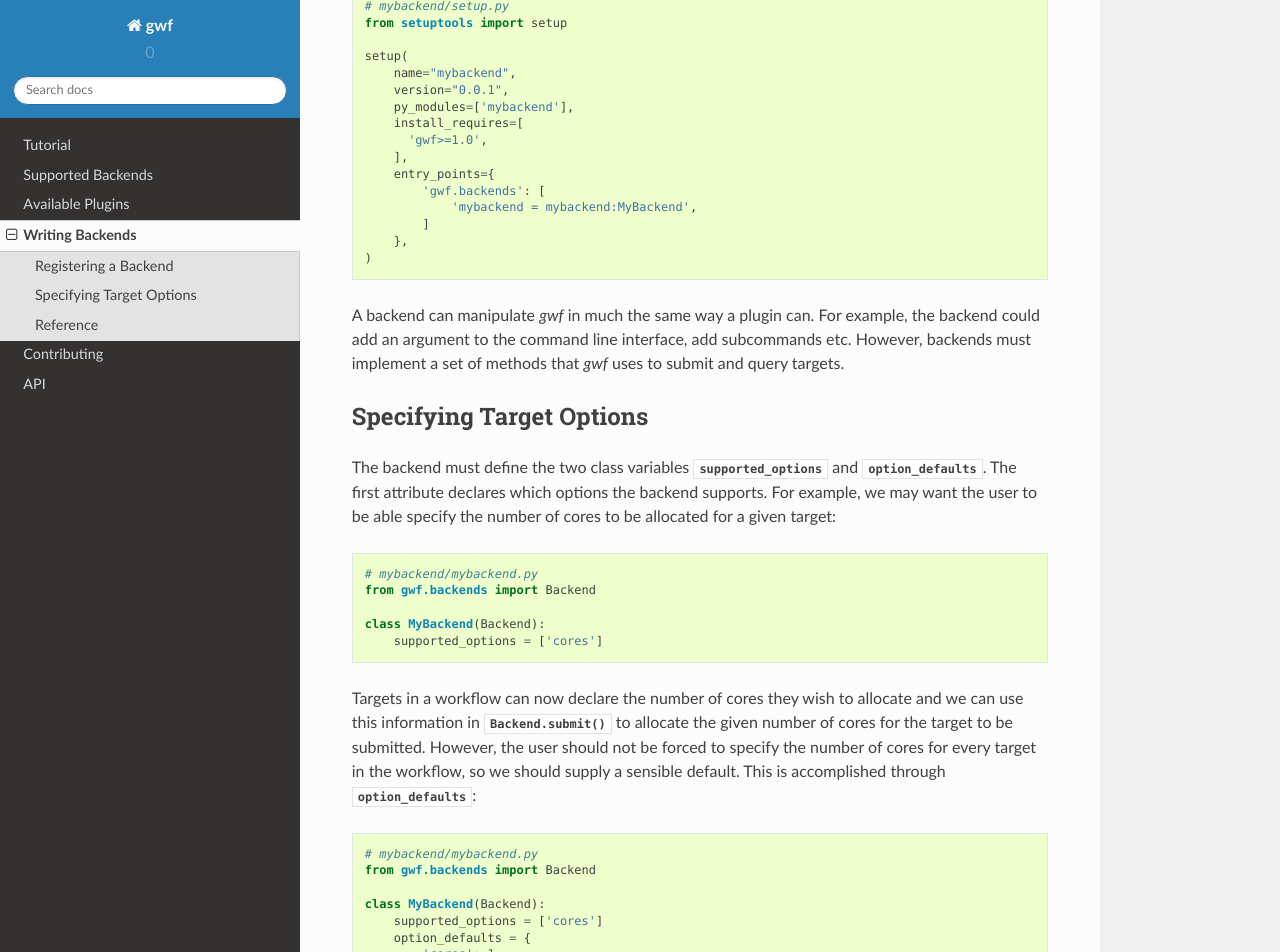
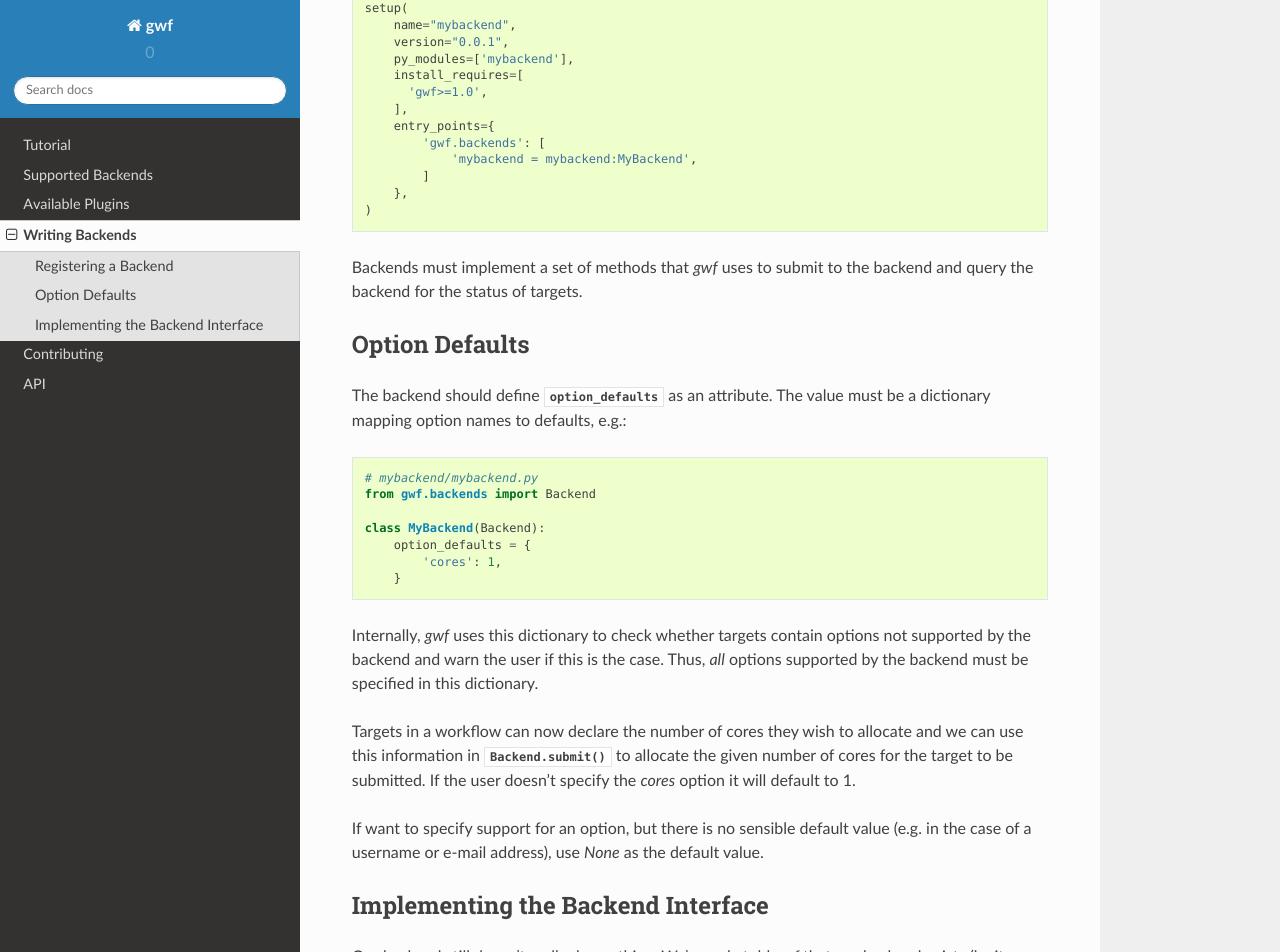
Before and after one commit to gwforg/gwf, a Sphinx documentation site: the page built from docs/writingbackends.rst, in a window 1280 px wide and 1400 px high, scrolled down 583 px. Shown: the top 952 px of the window. Built offline with Sphinx 7.4.7 and the Read the Docs theme 2.0.0, drawn with Linux system fonts in a browser that asks for light colours; some of the changed text lies outside the part shown.

Commit message:
Documentation for backends and how to write them.

```diff
--- a/docs/writingbackends.rst
+++ b/docs/writingbackends.rst
@@ -4,11 +4,8 @@ Writing Backends
 ================
 
 Backends in *gwf* are the interface between *gwf* and whatever can be used to
-execute a target.
-
-To implement a backend you should first read
-:ref:`writing_plugins` since backends are implemented and registered
-much the same way as plugins.
+execute a target. For example, the Slurm backend included with *gwf* submits
+targets to the `Slurm Workload Manager`_.
 
 To get started we must declare define a class that inherits from
 :class:`gwf.backends.Backend`::
@@ -42,51 +39,49 @@ here::
         },
     )
 
-A backend can manipulate *gwf* in much the same way a plugin can. For example,
-the backend could add an argument to the command line interface, add
-subcommands etc. However, backends must implement a set of methods that *gwf*
-uses to submit and query targets.
+Backends must implement a set of methods that *gwf* uses to submit to the backend
+and query the backend for the status of targets.
 
-Specifying Target Options
--------------------------
+Option Defaults
+---------------
 
-The backend must define the two class variables
-:attr:`supported_options` and :attr:`option_defaults`. The first attribute
-declares which options the backend supports. For example, we may want the user
-to be able specify the number of cores to be allocated for a given target::
+The backend should define :attr:`option_defaults` as an attribute. The value must
+be a dictionary mapping option names to defaults, e.g.::
 
     # mybackend/mybackend.py
     from gwf.backends import Backend
 
     class MyBackend(Backend):
-        supported_options = ['cores']
-
-Targets in a workflow can now declare the number of cores they wish to allocate
-and we can use this information in :func:`Backend.submit` to allocate the
-given number of cores for the target to be submitted. However, the user should
-not be forced to specify the number of cores for every target in the workflow,
-so we should supply a sensible default. This is accomplished through
-:attr:`option_defaults`::
-
-    # mybackend/mybackend.py
-    from gwf.backends import Backend
-
-    class MyBackend(Backend):
-        supported_options = ['cores']
         option_defaults = {
             'cores': 1,
         }
 
-Now all targets will by default have 1 core allocated unless the user has
-specified something else for the target.
+Internally, *gwf* uses this dictionary to check whether targets contain options
+not supported by the backend and warn the user if this is the case. Thus, *all*
+options supported by the backend must be specified in this dictionary.
 
+Targets in a workflow can now declare the number of cores they wish to allocate
+and we can use this information in :func:`Backend.submit` to allocate the
+given number of cores for the target to be submitted. If the user doesn't specify
+the `cores` option it will default to 1.
 
+If want to specify support for an option, but there is no sensible default value
+(e.g. in the case of a username or e-mail address), use `None` as the default value.
 
-Reference
----------
+Implementing the Backend Interface
+----------------------------------
 
-.. autoclass:: gwf.backends.Backend
-   :members: submit, cancel, status, logs
-   :member-order: bysource
+Our backend still doesn't really do anything. We've only told *gwf* that our backend
+exists (by its entrypoint) and which options are supported. To get a backend to
+actually work we must implement the following methods:
+
+.. automethod:: gwf.backends.Backend.submit
+.. automethod:: gwf.backends.Backend.cancel
+.. automethod:: gwf.backends.Backend.status
+
+If needed, one may also implement the :func:`close` method, which will be called when
+the backend is no longer needed (right before *gwf* exits).
+
+.. automethod:: gwf.backends.Backend.close
 
 .. _Slurm Workload Manager: http://slurm.schedmd.com/
```
Also changed, not shown: 1 other file.
